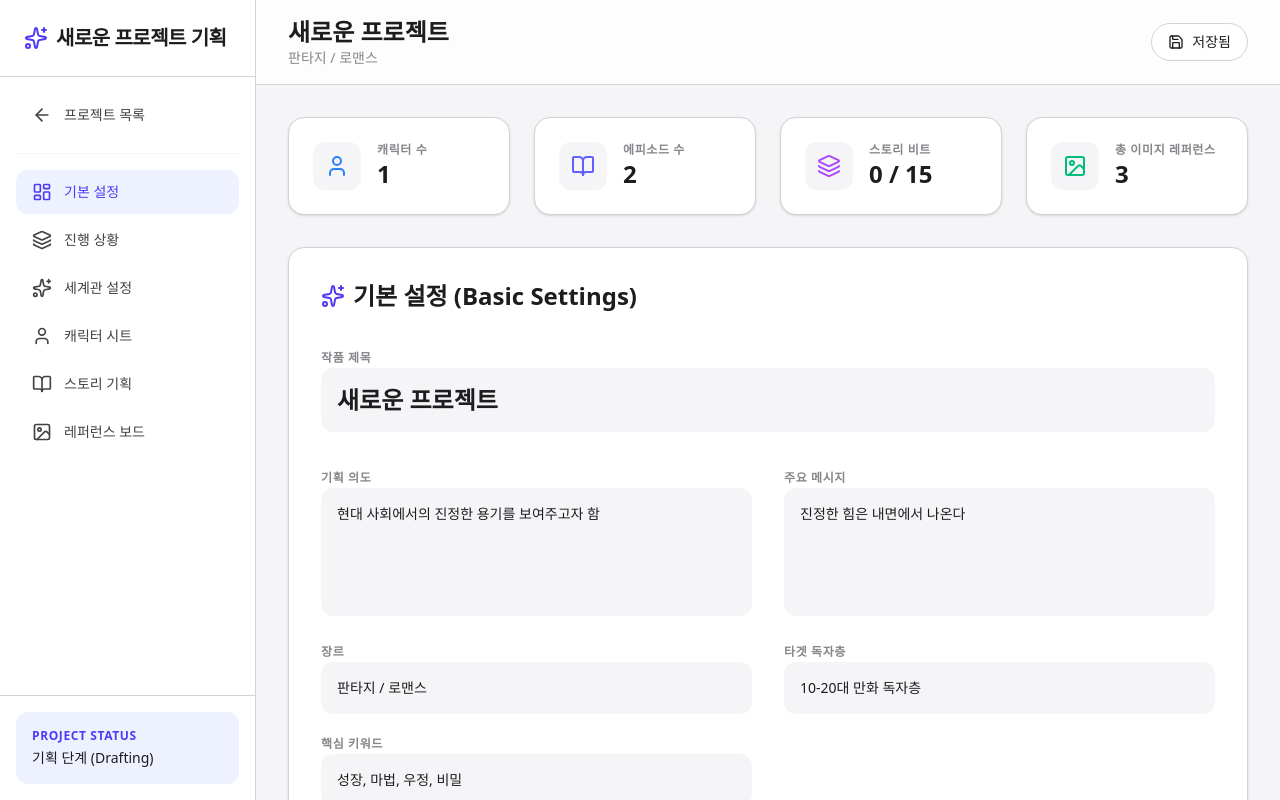
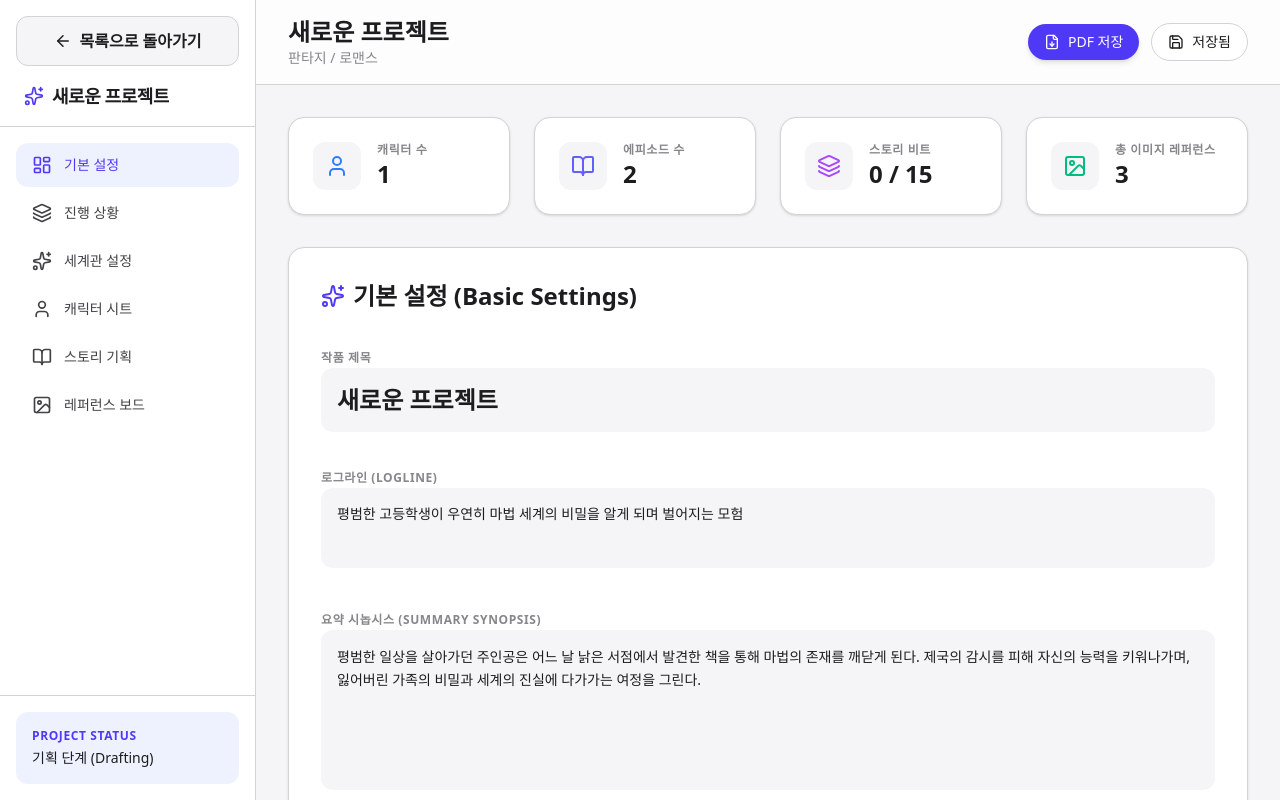
Before and after one commit to caroni0504-boop/zkfhsl06220504, a React (Vite) app: page / in a window 1280 px wide. Both pictures are taken after a click on the button "새 프로젝트 시작". Shown: the top 800 px of the page. Built offline with nearby package versions, Linux system fonts and the light colour scheme.

Commit message:
feat: Add PDF export and project data enhancements
Integrates `html2canvas` and `jspdf` for PDF export functionality.
Adds `logline` and `synopsis` fields to `ProjectData` to enrich project details.
Updates `package.json` and `package-lock.json` to include new dependencies and dev dependencies.

```diff
--- a/src/App.tsx
+++ b/src/App.tsx
@@ -20,9 +20,12 @@ import {
   Camera,
   Home,
   ArrowLeft,
-  FolderOpen
+  FolderOpen,
+  FileDown
 } from 'lucide-react';
 import { motion, AnimatePresence } from 'motion/react';
+import html2canvas from 'html2canvas';
+import { jsPDF } from 'jspdf';
 
 /// --- Types ---
 
@@ -121,6 +124,8 @@ interface ProjectData {
   title: string;
   basicSettings: {
     intention: string;
+    logline: string;
+    synopsis: string;
     genre: string;
     keywords: string;
     message: string;
@@ -153,6 +158,8 @@ const INITIAL_DATA: ProjectData = {
   title: "나의 새로운 만화 프로젝트",
   basicSettings: {
     intention: "현대 사회에서의 진정한 용기를 보여주고자 함",
+    logline: "평범한 고등학생이 우연히 마법 세계의 비밀을 알게 되며 벌어지는 모험",
+    synopsis: "평범한 일상을 살아가던 주인공은 어느 날 낡은 서점에서 발견한 책을 통해 마법의 존재를 깨닫게 된다. 제국의 감시를 피해 자신의 능력을 키워나가며, 잃어버린 가족의 비밀과 세계의 진실에 다가가는 여정을 그린다.",
     genre: "판타지 / 로맨스",
     keywords: "성장, 마법, 우정, 비밀",
     message: "진정한 힘은 내면에서 나온다",
@@ -486,6 +493,31 @@ export default function App() {
     });
   };
 
+  const exportPDF = async () => {
+    const element = document.getElementById('planner-content');
+    if (!element) return;
+
+    try {
+      const canvas = await html2canvas(element, {
+        scale: 2,
+        useCORS: true,
+        logging: false,
+        backgroundColor: '#F5F5F7'
+      });
+      const imgData = canvas.toDataURL('image/png');
+      const pdf = new jsPDF('p', 'mm', 'a4');
+      const imgProps = pdf.getImageProperties(imgData);
+      const pdfWidth = pdf.internal.pageSize.getWidth();
+      const pdfHeight = (imgProps.height * pdfWidth) / imgProps.width;
+
+      // Handle multi-page if needed, but for now single page or scaled
+      pdf.addImage(imgData, 'PNG', 0, 0, pdfWidth, pdfHeight);
+      pdf.save(`${data.title}_기획안.pdf`);
+    } catch (error) {
+      console.error('PDF export failed:', error);
+    }
+  };
+
   const addDesiredScene = () => {
     const newScene: DesiredScene = {
       id: Date.now().toString(),
@@ -612,21 +644,21 @@ export default function App() {
         >
           {/* Sidebar */}
           <aside className="w-64 bg-white border-r border-[#D2D2D7] flex flex-col sticky top-0 h-screen shrink-0">
-            <div className="p-6 border-b border-[#D2D2D7]">
-              <h1 className="text-xl font-bold tracking-tight flex items-center gap-2">
-                <Sparkles className="text-indigo-600 w-6 h-6" />
-                <span>{data.title} 기획</span>
+            <div className="p-4 border-b border-[#D2D2D7]">
+              <button
+                onClick={() => setCurrentProjectId(null)}
+                className="w-full flex items-center justify-center gap-2 px-4 py-3 bg-[#F5F5F7] text-[#1D1D1F] rounded-xl font-bold hover:bg-[#E5E5E7] transition-all mb-4 border border-[#D2D2D7]"
+              >
+                <ArrowLeft size={18} />
+                목록으로 돌아가기
+              </button>
+              <h1 className="text-lg font-bold tracking-tight flex items-center gap-2 px-2">
+                <Sparkles className="text-indigo-600 w-5 h-5" />
+                <span className="truncate">{data.title}</span>
               </h1>
             </div>
 
             <nav className="flex-1 px-4 py-4 space-y-1">
-              <TabButton
-                active={false}
-                onClick={() => setCurrentProjectId(null)}
-                icon={<ArrowLeft size={20} />}
-                label="프로젝트 목록"
-              />
-              <div className="my-4 border-t border-[#F5F5F7]" />
               <TabButton
                 active={activeTab === 'overview'}
                 onClick={() => setActiveTab('overview')}
@@ -685,6 +717,13 @@ export default function App() {
             <p className="text-sm text-[#86868B]">{data.basicSettings.genre}</p>
           </div>
           <div className="flex items-center gap-3">
+            <button
+              onClick={exportPDF}
+              className="flex items-center gap-2 px-4 py-2 bg-indigo-600 text-white rounded-full text-sm font-medium hover:bg-indigo-700 transition-colors shadow-md"
+            >
+              <FileDown size={16} />
+              PDF 저장
+            </button>
             <button className="flex items-center gap-2 px-4 py-2 bg-white border border-[#D2D2D7] rounded-full text-sm font-medium hover:bg-[#F5F5F7] transition-colors">
               <Save size={16} />
               저장됨
@@ -692,7 +731,7 @@ export default function App() {
           </div>
         </header>
 
-        <div className="p-8 max-w-6xl mx-auto">
+        <div id="planner-content" className="p-8 max-w-6xl mx-auto">
           <AnimatePresence mode="wait">
             {activeTab === 'overview' && (
               <motion.div
@@ -724,6 +763,26 @@ export default function App() {
                         onChange={(e) => saveData({ ...data, title: e.target.value })}
                         className="w-full text-2xl font-bold bg-[#F5F5F7] rounded-xl p-4 border-none focus:ring-2 focus:ring-indigo-500"
                         placeholder="작품 제목을 입력하세요"
+                      />
+                    </div>
+
+                    <div className="space-y-2">
+                      <label className="text-xs font-bold text-[#86868B] uppercase tracking-wider">로그라인 (Logline)</label>
+                      <textarea
+                        value={data.basicSettings.logline}
+                        onChange={(e) => saveData({ ...data, basicSettings: { ...data.basicSettings, logline: e.target.value } })}
+                        className="w-full h-20 bg-[#F5F5F7] rounded-xl p-4 border-none focus:ring-2 focus:ring-indigo-500 resize-none text-sm font-medium"
+                        placeholder="작품의 핵심 내용을 한 문장으로 요약해주세요."
+                      />
+                    </div>
+
+                    <div className="space-y-2">
+                      <label className="text-xs font-bold text-[#86868B] uppercase tracking-wider">요약 시놉시스 (Summary Synopsis)</label>
+                      <textarea
+                        value={data.basicSettings.synopsis}
+                        onChange={(e) => saveData({ ...data, basicSettings: { ...data.basicSettings, synopsis: e.target.value } })}
+                        className="w-full h-40 bg-[#F5F5F7] rounded-xl p-4 border-none focus:ring-2 focus:ring-indigo-500 resize-none text-sm leading-relaxed"
+                        placeholder="전체적인 줄거리를 요약하여 입력해주세요."
                       />
                     </div>
 
@@ -1279,6 +1338,23 @@ export default function App() {
                 className="space-y-10"
               >
                 <section>
+                  <div className="flex justify-between items-center mb-4">
+                    <h3 className="text-lg font-bold flex items-center gap-2">
+                      <Sparkles size={20} className="text-indigo-600" />
+                      요약 시놉시스 (Summary Synopsis)
+                    </h3>
+                  </div>
+                  <div className="bg-white rounded-2xl p-6 border border-[#D2D2D7] shadow-sm">
+                    <textarea
+                      value={data.basicSettings.synopsis}
+                      onChange={(e) => saveData({ ...data, basicSettings: { ...data.basicSettings, synopsis: e.target.value } })}
+                      className="w-full h-32 bg-[#F5F5F7] rounded-xl p-4 border-none focus:ring-2 focus:ring-indigo-500 resize-none text-sm leading-relaxed"
+                      placeholder="전체적인 줄거리를 요약하여 입력해주세요."
+                    />
+                  </div>
+                </section>
+
+                <section>
                   <h3 className="text-lg font-bold mb-4 flex items-center gap-2">
                     <Layers size={20} className="text-purple-500" />
                     3막 15장 (Save the Cat)
```
Also changed, not shown: package.json (+9 -7 lines), 1 other file (tests, documents, lock files or other folders).
